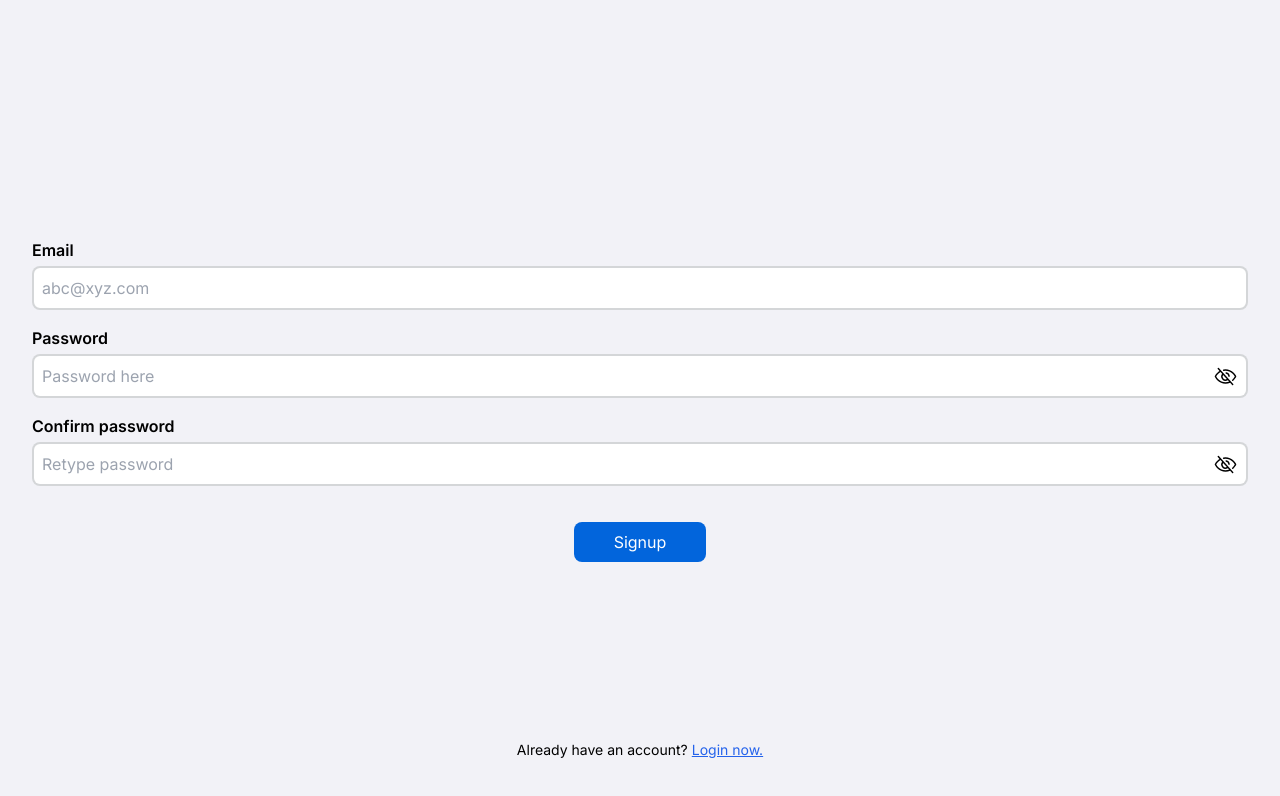
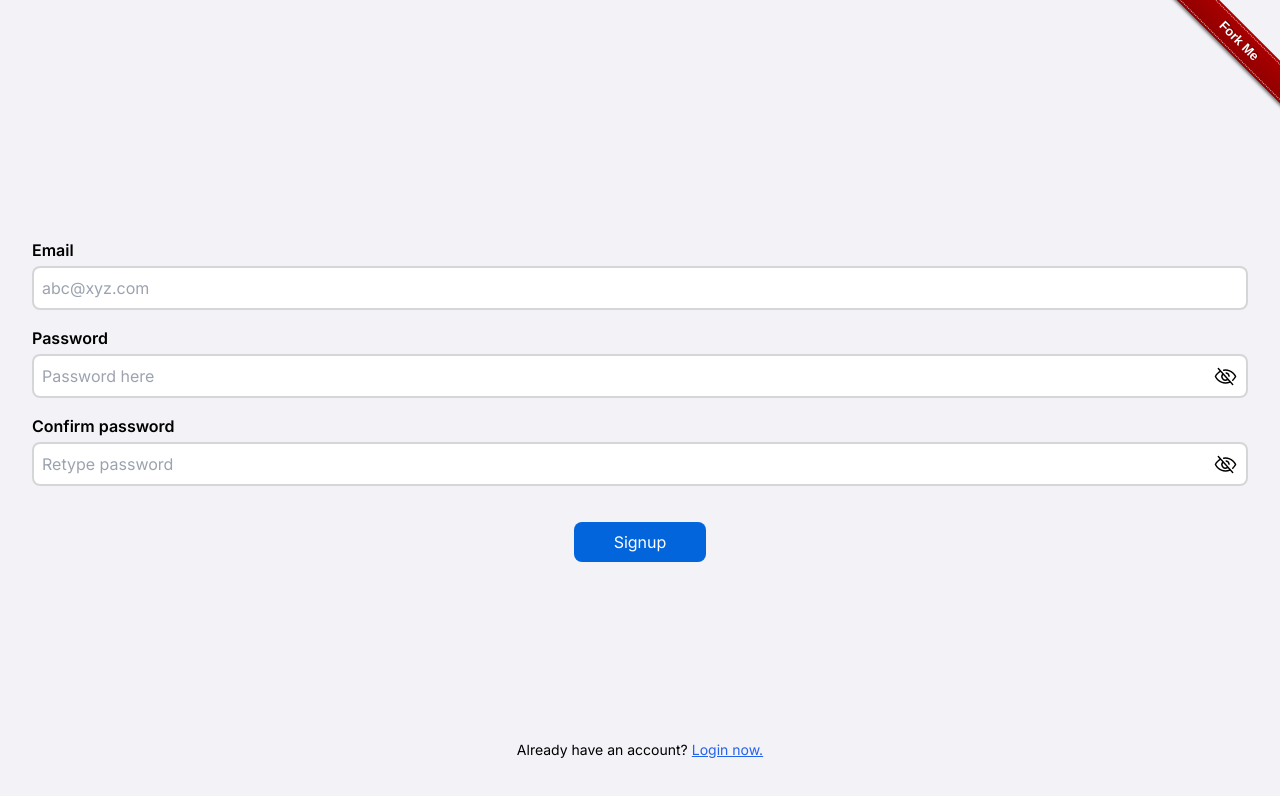
Before and after one commit to PeoplePlusAI/sunva-frontend, a Next.js app: page / in a window 1280 px wide. Shown: the top 796 px of the page. Built offline with nearby package versions, Linux system fonts and the light colour scheme.

Commit message:
feat: ribbon

```diff
--- a/src/app/globals.css
+++ b/src/app/globals.css
@@ -91,3 +91,75 @@ body {
 .hide-scrollbar::-webkit-scrollbar {
     display: none;
 }
+
+/*!
+ * "Fork me on GitHub" CSS ribbon v0.2.3 | MIT License
+ * https://github.com/simonwhitaker/github-fork-ribbon-css
+*/
+.banner {
+    width: 12.1em;
+    height: 12.1em;
+    overflow: hidden;
+    position: fixed;
+    top: 0;
+    right: 0;
+    z-index: 9999;
+    pointer-events: none;
+    font-size: 13px;
+    text-decoration: none;
+    text-indent: -999999px;
+}
+
+.banner:hover, .banner:active {
+    background-color: rgba(0, 0, 0, 0.0);
+}
+
+.banner:before, .banner:after {
+    position: absolute;
+    display: block;
+    width: 15.38em;
+    height: 1.54em;
+    top: 2em;
+    right: -4.5em;
+    -webkit-box-sizing: content-box;
+    -moz-box-sizing: content-box;
+    box-sizing: content-box;
+    -webkit-transform: rotate(45deg);
+    -moz-transform: rotate(45deg);
+    -ms-transform: rotate(45deg);
+    -o-transform: rotate(45deg);
+    transform: rotate(45deg);
+}
+
+.banner:before {
+    content: "";
+    padding: .38em 0;
+    background-color: #a00;
+    background-image: -webkit-gradient(linear, left top, left bottom, from(rgba(0, 0, 0, 0)), to(rgba(0, 0, 0, 0.15)));
+    background-image: -webkit-linear-gradient(top, rgba(0, 0, 0, 0), rgba(0, 0, 0, 0.15));
+    background-image: -moz-linear-gradient(top, rgba(0, 0, 0, 0), rgba(0, 0, 0, 0.15));
+    background-image: -ms-linear-gradient(top, rgba(0, 0, 0, 0), rgba(0, 0, 0, 0.15));
+    background-image: -o-linear-gradient(top, rgba(0, 0, 0, 0), rgba(0, 0, 0, 0.15));
+    background-image: linear-gradient(to bottom, rgba(0, 0, 0, 0), rgba(0, 0, 0, 0.15));
+    -webkit-box-shadow: 0 .15em .23em 0 rgba(0, 0, 0, 0.5);
+    -moz-box-shadow: 0 .15em .23em 0 rgba(0, 0, 0, 0.5);
+    box-shadow: 0 .15em .23em 0 rgba(0, 0, 0, 0.5);
+    pointer-events: auto;
+}
+
+.banner:after {
+    content: attr(data-ribbon);
+    color: #fff;
+    font: 700 1em "Helvetica Neue", Helvetica, Arial, sans-serif;
+    line-height: 1.54em;
+    text-decoration: none;
+    text-shadow: 0 -.08em rgba(0, 0, 0, 0.5);
+    text-align: center;
+    text-indent: 0;
+    padding: .15em 0;
+    margin: .15em 0;
+    border-width: .08em 0;
+    border-style: dotted;
+    border-color: #fff;
+    border-color: rgba(255, 255, 255, 0.7);
+}
--- a/src/app/layout.tsx
+++ b/src/app/layout.tsx
@@ -14,6 +14,15 @@ export default function RootLayout({children}: Readonly<{ children: React.ReactN
     return (
         <html lang="en">
         <body className={inter.className}>
+
+        <a
+            className="banner right-top"
+            href="https://github.com/PeoplePlusAI/sunva-ai"
+            data-ribbon="Fork Me"
+            title="Made with ❤️ for 🇮🇳 by People+AI"
+        />
+
+
         <SessionProvider>
             {children}
         </SessionProvider>
```
Also changed, not shown: src/lib/context/langContext.tsx (deleted, +0 -37 lines).
